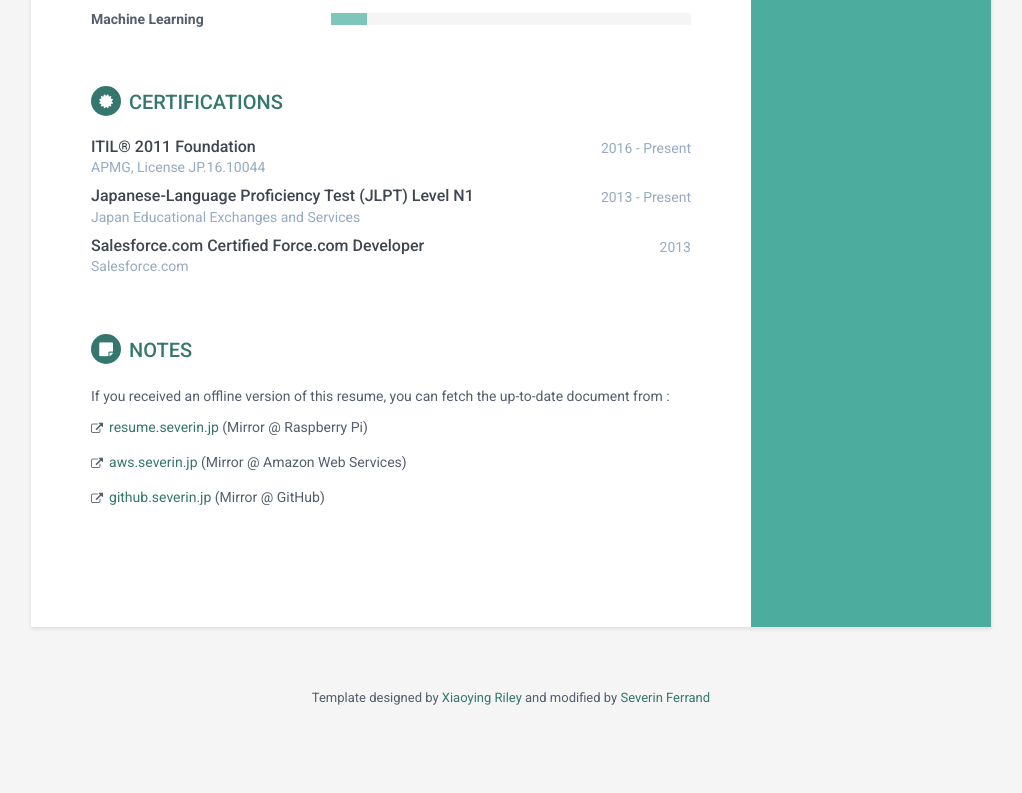
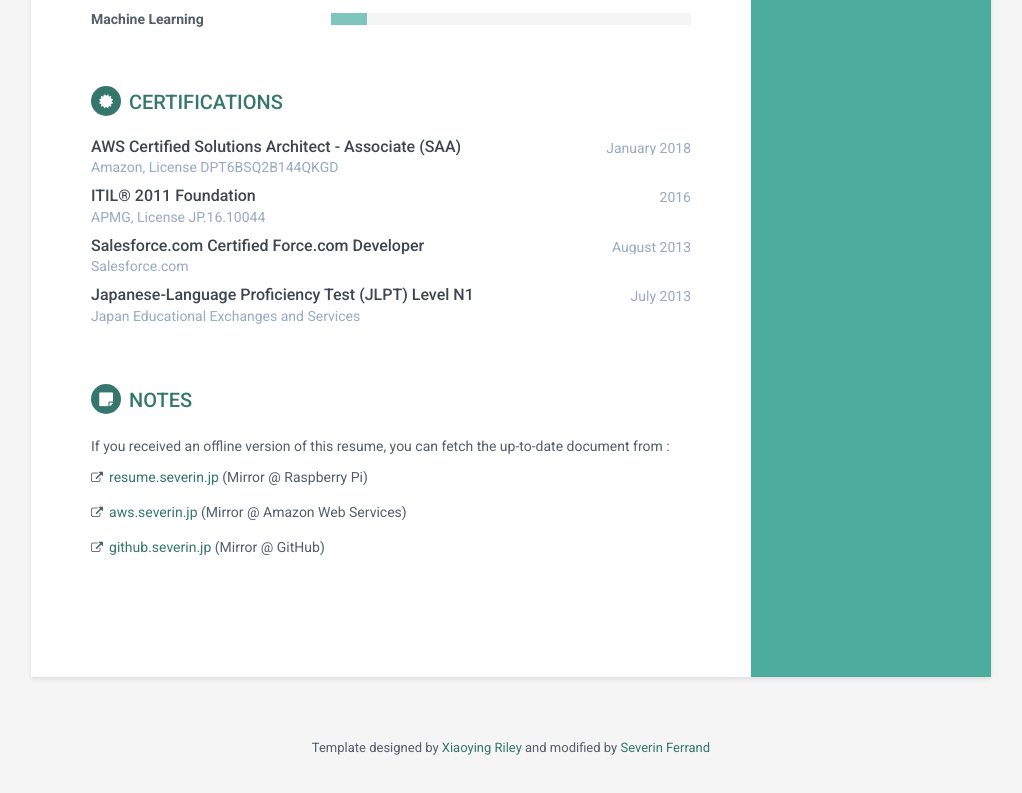
Before and after one commit to Seburan/resume, a plain HTML site: page index.html in a window 1280 px wide. Shown: the part 5069-5862 px from the top of the page, without its empty margins (129-1151 px from the left). Before the commit the page ends 5838 px from the top, so only its background shows below. Drawn offline with Linux system fonts and the light colour scheme.

Commit message:
add AWS Certified

```diff
--- a/index.html
+++ b/index.html
@@ -703,8 +703,20 @@
                 <div class="item">
                     <div class="meta">
                         <div class="upper-row">
+                            <h3 class="certification-title">AWS Certified Solutions Architect - Associate (SAA)</h3>
+                            <div class="time">January 2018</div>
+                        </div><!--//upper-row-->
+                        <div class="company">Amazon, License DPT6BSQ2B144QKGD</div>
+                    </div><!--//meta-->
+                    <div class="details">
+                    </div><!--//details-->
+                </div><!--//item-->
+
+                <div class="item">
+                    <div class="meta">
+                        <div class="upper-row">
                             <h3 class="certification-title">ITIL® 2011 Foundation</h3>
-                            <div class="time">2016 - Present</div>
+                            <div class="time">2016</div>
                         </div><!--//upper-row-->
                         <div class="company">APMG, License JP.16.10044</div>
                     </div><!--//meta-->
@@ -715,10 +727,10 @@
                 <div class="item">
                     <div class="meta">
                         <div class="upper-row">
-                            <h3 class="certification-title">Japanese-Language Proficiency Test (JLPT) Level N1</h3>
-                            <div class="time">2013 - Present</div>
+                            <h3 class="certification-title">Salesforce.com Certified Force.com Developer</h3>
+                            <div class="time">August 2013</div>
                         </div><!--//upper-row-->
-                        <div class="company">Japan Educational Exchanges and Services</div>
+                        <div class="company">Salesforce.com</div>
                     </div><!--//meta-->
                     <div class="details">
                     </div><!--//details-->
@@ -727,15 +739,14 @@
                 <div class="item">
                     <div class="meta">
                         <div class="upper-row">
-                            <h3 class="certification-title">Salesforce.com Certified Force.com Developer</h3>
-                            <div class="time">2013</div>
+                            <h3 class="certification-title">Japanese-Language Proficiency Test (JLPT) Level N1</h3>
+                            <div class="time">July 2013</div>
                         </div><!--//upper-row-->
-                        <div class="company">Salesforce.com</div>
+                        <div class="company">Japan Educational Exchanges and Services</div>
                     </div><!--//meta-->
                     <div class="details">
                     </div><!--//details-->
                 </div><!--//item-->
-
 
             </section><!--// certifiations section-->
 
```
